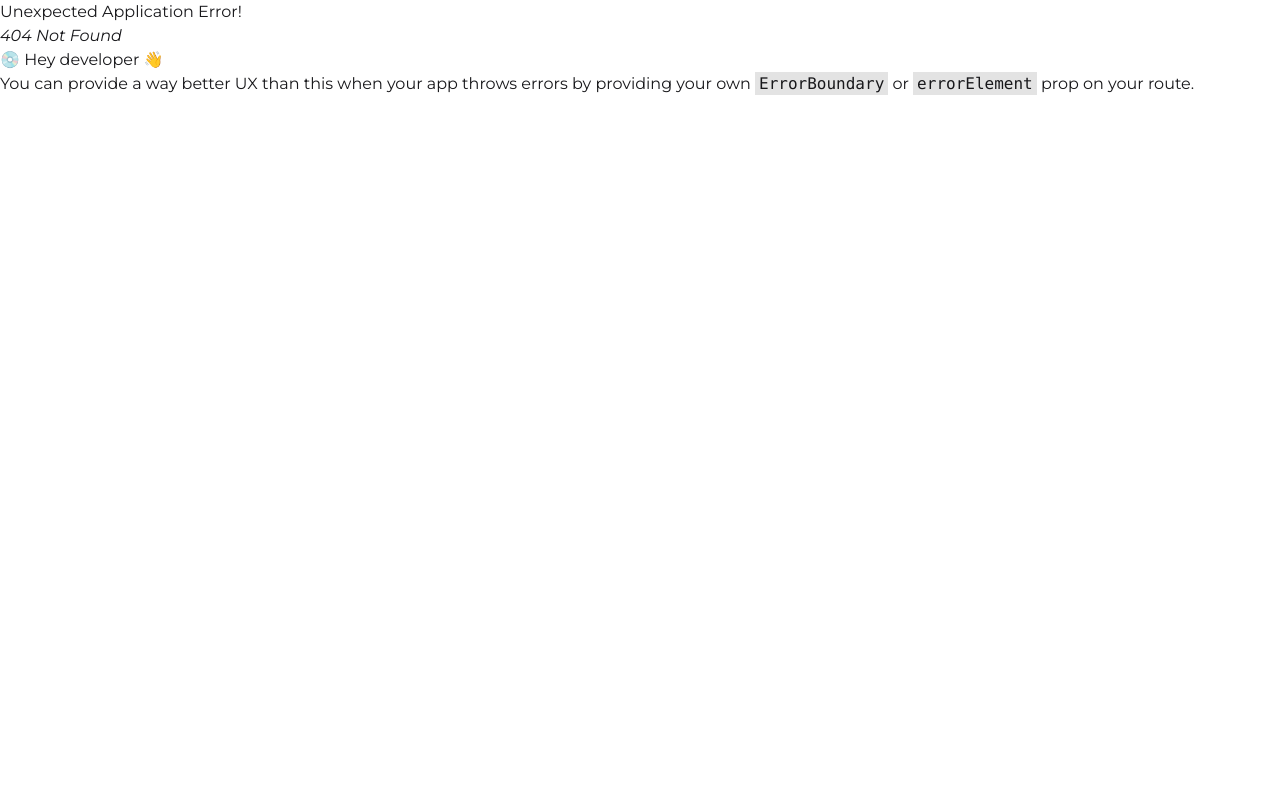
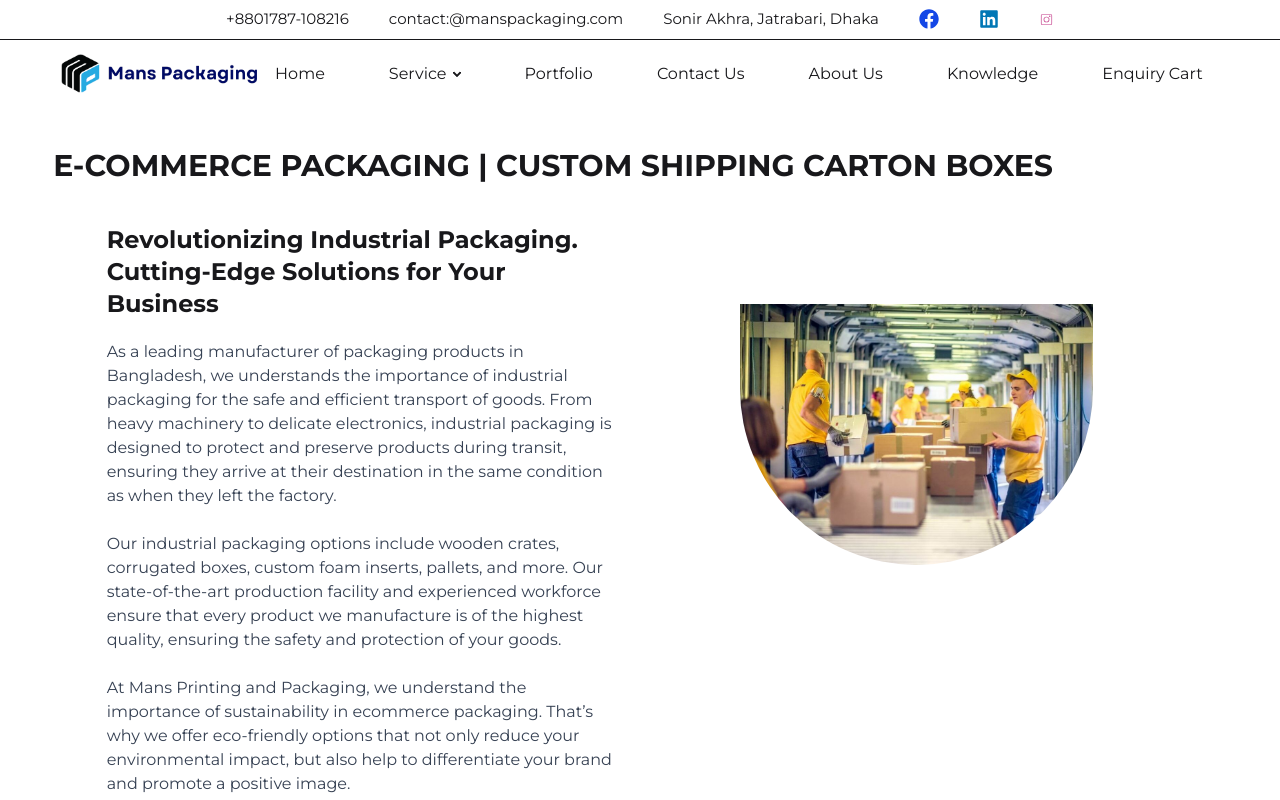
Before and after one commit to tanvermax/mans-pack, a React (Vite) app: page /industrial in a window 1280 px wide. Before the commit this address had no page. Shown: the top 800 px of the page. Built offline with nearby package versions, Linux system fonts and the light colour scheme.

Commit message:
industrial section added

```diff
--- a/src/Component/Mainlayout/Navber/Navber.jsx
+++ b/src/Component/Mainlayout/Navber/Navber.jsx
@@ -1,4 +1,4 @@
-import React, { useState } from "react";
+// import React, { useState } from "react";
 import logo from "./../../../assets/manspackaginglogo.png"
 import { FaChevronDown, FaFacebook, FaLinkedin } from "react-icons/fa";
 import { BsChevronBarContract, BsLayoutSidebarReverse } from "react-icons/bs";
@@ -8,30 +8,30 @@ import { Link } from "react-router-dom";
 import { CiInstagram } from "react-icons/ci";
 
 const Navber = () => {
-    const [isDropdownOpen, setIsDropdownOpen] = useState(false);
-    const [isMobileMenuOpen, setIsMobileMenuOpen] = useState(false);
+    // const [isDropdownOpen, setIsDropdownOpen] = useState(false);
+    // const [isMobileMenuOpen, setIsMobileMenuOpen] = useState(false);
 
     const navber = (
         <>
-            <ul className="menu menu-horizontal px-1 z-10">
+            <ul className="menu menu-horizontal px-1 z-10 gap-10 text-base ">
                 <li className="hover:shadow-[-10px_-10px_30px_4px_rgba(0,0,0,0.1),_10px_10px_30px_4px_rgba(45,78,255,0.15)] "><Link to={"/"} className="hover:bg-white"> Home</Link></li>
-                <li>
+                <li className="hover:shadow-[-10px_-10px_30px_4px_rgba(0,0,0,0.1),_10px_10px_30px_4px_rgba(45,78,255,0.15)] ">
                     <details>
                         <summary>Service</summary>
                         <ul className="p-2 lg:w-[250px]">
-                            <Link to={"/e-commerce-packaging"}>E-commerce Packaging</Link>
+                            <li><Link to={"/e-commerce-packaging"}>E-commerce Packaging</Link></li>
                             {/* <li><a></a></li> */}
-                            <li><a>Industrial Packaging</a></li>
-                            <li><a>Food Packaging</a></li>
-                            <li><a>Garments Packaging</a></li>
+                            <li><Link to={"/industrial"}>Industrial Packaging</Link></li>
+                            <li><Link>Food Packaging</Link></li>
+                            <li><Link>Garments Packaging</Link></li>
                         </ul>
                     </details>
                 </li>
-                <li><a>Portfolio</a></li>
-                <li><a><Link to={"/contactus"}>Contact Us</Link></a></li>
-                <li><a><Link to={"/aboutus"}>About Us</Link></a></li>
-                <li><a><Link to={"/aboutus"}>Knowledge</Link></a></li>
-                <li><a><Link to={"/aboutus"}>Enquiry Cart</Link></a></li>
+                <li className="hover:shadow-[-10px_-10px_30px_4px_rgba(0,0,0,0.1),_10px_10px_30px_4px_rgba(45,78,255,0.15)] "><Link>Portfolio</Link></li>
+                <li className="hover:shadow-[-10px_-10px_30px_4px_rgba(0,0,0,0.1),_10px_10px_30px_4px_rgba(45,78,255,0.15)] "><Link to={"/contactus"}>Contact Us</Link></li>
+                <li className="hover:shadow-[-10px_-10px_30px_4px_rgba(0,0,0,0.1),_10px_10px_30px_4px_rgba(45,78,255,0.15)] "><Link to={"/aboutus"}>About Us</Link></li>
+                <li className="hover:shadow-[-10px_-10px_30px_4px_rgba(0,0,0,0.1),_10px_10px_30px_4px_rgba(45,78,255,0.15)] "><Link to={"/aboutus"}>Knowledge</Link></li>
+                <li className="hover:shadow-[-10px_-10px_30px_4px_rgba(0,0,0,0.1),_10px_10px_30px_4px_rgba(45,78,255,0.15)] "><Link to={"/aboutus"}>Enquiry Cart</Link></li>
 
             </ul></>
     )
@@ -87,19 +87,19 @@ const Navber = () => {
                                 <summary>Service
                                 </summary>
                                 <ul className="p-2">
-                                <Link  to={"/e-commerce-packaging"}>E-commerce Packaging</Link>
-                                    <li><a>Industrial Packaging</a></li>
-                                    <li><a>Food Packaging</a></li>
-                                    <li><a>Garments Packaging</a></li>
+                                    <li><Link to={"/e-commerce-packaging"}>E-commerce Packaging</Link></li>
+                                    <li><Link>Industrial Packaging</Link></li>
+                                    <li><Link>Food Packaging</Link></li>
+                                    <li><Link>Garments Packaging</Link></li>
                                     {/* <li><a>Industrial Packaging</a></li> */}
                                 </ul>
                             </details>
                         </li>
-                        <li><a>Portfolio</a></li>
-                        <li><a><Link to={"/contactus"}>Contact Us</Link></a></li>
-                        <li><a>About Us</a></li>
-                        <li><a>Knowledge</a></li>
-                        <li><a>Enquiry Cart</a></li>
+                        <li><Link>Portfolio</Link></li>
+                        <li><Link to={"/contactus"}>Contact Us</Link></li>
+                        <li><Link to={"/aboutus"}>About Us</Link></li>
+                        <li><Link>Knowledge</Link></li>
+                        <li><Link>Enquiry Cart</Link></li>
                     </ul>
                 </div>
             </div>
--- a/src/Component/Ourservice/Ourservice.jsx
+++ b/src/Component/Ourservice/Ourservice.jsx
@@ -38,8 +38,8 @@ const Ourservice = () => {
             <p className='lg:text-xl text-xs text-gray-700 pb-10'>Packaging We Offer</p>
             <div className='grid lg:grid-cols-4 md:grid-cols-2 '>
                 {
-                    data.map(d => <div key={d.id} className='place-content-center place-items-center p-5'>
-                        <img className='lg:w-[310px] w-[210px] shadow-[-10px_-10px_30px_4px_rgba(0,0,0,0.1),_10px_10px_30px_4px_rgba(45,78,255,0.15)]' src={d.service} alt="" />
+                    data.map(d => <div key={d.id} className=' place-content-center place-items-center p-5'>
+                        <img className='rounded-xl p-1 lg:w-[310px] w-[210px] shadow-[-10px_-10px_30px_4px_rgba(0,0,0,0.1),_10px_10px_30px_4px_rgba(45,78,255,0.15)]' src={d.service} alt="" />
                         <h3 className='lg:py-5 py-3 lg:text-2xl font-semibold'>{d.heading}</h3>
                         <p className='text-center text-xs lg:text-base text-gray-600'>{d.descritpion}</p>
 
--- /dev/null
+++ b/src/Pages/Service/Industrialpack/Industrial.jsx
@@ -0,0 +1,88 @@
+import React from 'react';
+import photo from "./../../../../src/assets/industrial-packaging-boxes-1024x759.jpg"
+import photo2 from "./../../../../src/assets/Foresters-in-the-Woods-1024x683.jpg"
+
+const Industrial = () => {
+    return (
+        <div className=' py-10'>
+            <h1 className='md:text-3xl text-xs font-bold w-11/12 mx-auto'>E-COMMERCE PACKAGING | CUSTOM SHIPPING CARTON BOXES</h1>
+            <div className='md:grid flex  flex-col-reverse md:grid-cols-2 md:py-10 py-5  gap-10 w-10/12 mx-auto'>
+                <div className='place-content-center '>
+                    <h2 className='md:text-2xl font-bold mb-5'>Revolutionizing Industrial Packaging. Cutting-Edge Solutions for Your Business</h2>
+                    <p className='text-gray-700 md:text-base text-xs'>
+                        <p>
+                            As a leading manufacturer of packaging products
+                            in Bangladesh, we understands the importance
+                            of industrial packaging for the safe and
+                            efficient transport of goods. From heavy
+                            machinery to delicate electronics, industrial
+                            packaging is designed to protect and preserve
+                            products during transit, ensuring they arrive at
+                            their destination
+                            in the same condition as when they left
+                            the factory.
+                        </p>
+                        <br />
+                        <p>
+                            Our industrial packaging options
+                            include wooden crates, corrugated
+                            boxes, custom foam inserts, pallets,
+                            and more. Our state-of-the-art
+                            production facility and experienced
+                            workforce ensure that every product
+                            we manufacture is of the highest
+                            quality, ensuring the safety and
+                            protection of your goods.
+                        </p>
+                        <br />
+                        <p>
+                            At Mans Printing and Packaging,
+                            we understand the importance of sustainability
+                            in ecommerce packaging. That’s why we offer
+                            eco-friendly options that not only reduce
+                            your environmental impact, but also help to
+                            differentiate your brand and promote a positive image.
+                        </p>
+                    </p>
+                    <br />
+                    <p>
+                        Whether it’s a one-time shipment or a regular order, we work closely with our clients to develop the right packaging solution to meet their needs. With our commitment to sustainability and responsible manufacturing practices, we aim to
+                        minimize waste and reduce our impact on the environment. </p>
+                </div>
+                <div>
+                    <img className='rounded-b-full lg:p-20' src={photo} alt="" />
+                </div>
+            </div>
+            <div className='bg-gray-100'>
+                <div className='md:grid   grid-cols-2 lg:py-5 w-10/12 mx-auto'>
+                    <div className='md:p-20'>
+                        <img src={photo2} alt="" />
+                    </div>
+                    <div className='place-content-center lg:px-10 p-2'>
+                        <h2 className='md:text-4xl font-bold mb-10'>Be good to the environment</h2>
+                        <p className='text-gray-700 md:text-base text-xs'>Saving the environment and preserving our planet for future generations is a responsibility and we take it seriously. </p>
+                        <br />
+                        <p>
+                            One of the ways we contribute to environmental protection is by promoting the use of corrugated packaging materials. Not only is corrugated one of the most recycled packaging materials, but it also offers a wide range of design and printing options that can help businesses meet the growing
+                            demand for sustainable products and packaging solutions.
+                        </p>
+                        <br />
+                        <p>
+                            Furthermore, we are constantly researching and developing new technologies and methods to minimize waste and maximize efficiency in our manufacturing processes.
+
+
+                        </p>
+                        <br />
+                        <p>
+                            At Mans Printing & Packaging, we’re united in making a positive impact.
+                        </p>
+
+                    </div>
+                </div>
+            </div>
+            {/* <Faq></Faq> */}
+        </div>
+    );
+};
+
+export default Industrial;
--- a/src/Routs/Routs.jsx
+++ b/src/Routs/Routs.jsx
@@ -4,6 +4,7 @@ import Home from "../Component/Mainlayout/Home";
 import Ecom from "../Pages/Service/Ecom";
 import Contact from "../Pages/Contact/Contact";
 import Aboutus from "../Pages/AboutUs/Aboutus";
+import Industrial from "../Pages/Service/Industrialpack/Industrial";
 
 export const Routs= createBrowserRouter([
     {
@@ -26,6 +27,10 @@ export const Routs= createBrowserRouter([
             {
                 path:"aboutus",
                 element:<Aboutus></Aboutus>
+            },
+            {
+                path:"industrial",
+                element:<Industrial></Industrial>
             }
         ]
     }
```
Also changed, not shown: src/assets/Foresters-in-the-Woods-1024x683.jpg (added), src/assets/industrial-packaging-boxes-1024x759.jpg (added).
